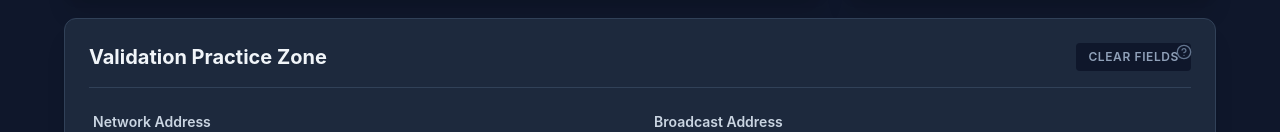
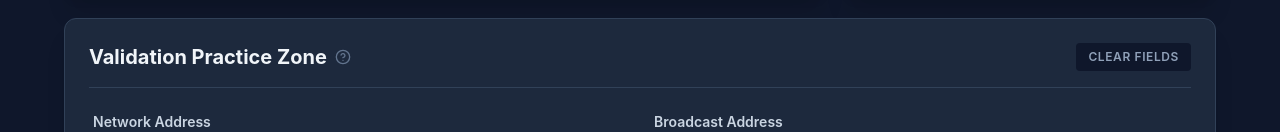
Before and after one commit to nickolaskg/SubnettingPracticeDashboard, a React (Vite) app: page / in a window 1280 px wide. Shown: the part 818-950 px from the top of the page. Built offline with nearby package versions, Linux system fonts and the light colour scheme.

Commit message:
Fix Magic Number tooltip clipping and relocate ValidationZone tooltip

```diff
--- a/src/components/Dashboard.tsx
+++ b/src/components/Dashboard.tsx
@@ -115,8 +115,11 @@ export const Dashboard: React.FC = () => {
             </div>
           </div>
 
-          <div className="flex flex-col justify-center items-center bg-slate-800 p-6 rounded-2xl border border-slate-700 shadow-xl relative overflow-hidden group">
+          <div className="flex flex-col justify-center items-center bg-slate-800 p-6 rounded-2xl border border-slate-700 shadow-xl relative group">
+            <div className="absolute inset-0 overflow-hidden rounded-2xl pointer-events-none">
               <div className="absolute -right-6 -top-6 w-32 h-32 bg-blue-500/10 rounded-full blur-2xl group-hover:bg-blue-500/20 transition-all duration-500"></div>
+            </div>
+            <div className="relative z-10 flex flex-col items-center w-full">
               <h2 className="text-slate-400 font-semibold mb-2 uppercase tracking-widest text-sm text-center flex items-center justify-center">
                 Magic Number
                 <InfoTooltip content="Also known as the block size. It is calculated as 256 minus the interesting subnet mask octet. It dictates the multiple by which each subnet increments." />
@@ -127,6 +130,7 @@ export const Dashboard: React.FC = () => {
               <p className="text-slate-400 mt-2 text-xs text-center font-medium bg-slate-900/50 px-4 py-1.5 rounded-full border border-slate-700/50">
                 Block Size in Octet <strong className="text-slate-200 ml-1">{calc.magicNumberOctet}</strong>
               </p>
+            </div>
           </div>
         </section>
 
@@ -150,9 +154,6 @@ export const Dashboard: React.FC = () => {
 
         {/* Practice Validation */}
         <section className="relative">
-          <div className="absolute top-6 right-6 z-10">
-            <InfoTooltip content="Type in the exact expected answers to practice your math. If a question is active, this checks against the question instead of the dashboard!" />
-          </div>
           <ValidationZone key={activeQuestion ? activeQuestion.id : 'calc'} calc={activeCalc} />
         </section>
 
--- a/src/components/ValidationZone.tsx
+++ b/src/components/ValidationZone.tsx
@@ -1,6 +1,7 @@
 import React, { useState } from 'react';
 import type { SubnetCalculations } from '../hooks/useSubnetLogic';
 import { CheckCircle2, XCircle } from 'lucide-react';
+import { InfoTooltip } from './InfoTooltip';
 
 interface ValidationZoneProps {
   calc: SubnetCalculations;
@@ -55,7 +56,10 @@ export const ValidationZone: React.FC<ValidationZoneProps> = ({ calc }) => {
   return (
     <div className="flex flex-col gap-6 p-6 bg-slate-800 rounded-xl border border-slate-700 shadow-xl w-full">
       <div className="flex justify-between items-center border-b border-slate-700 pb-4">
-        <h3 className="text-xl font-bold text-slate-100">Validation Practice Zone</h3>
+        <h3 className="text-xl font-bold text-slate-100 flex items-center">
+          Validation Practice Zone
+          <InfoTooltip content="Type in the exact expected answers to practice your math. If a question is active, this checks against the question instead of the dashboard!" />
+        </h3>
         <button
           onClick={handleClear}
           className="text-xs font-semibold uppercase tracking-wider text-slate-400 hover:text-slate-200 bg-slate-900 hover:bg-slate-700 px-3 py-1.5 rounded transition-colors"
```
Lines whose indentation alone changed are shown as unchanged.
